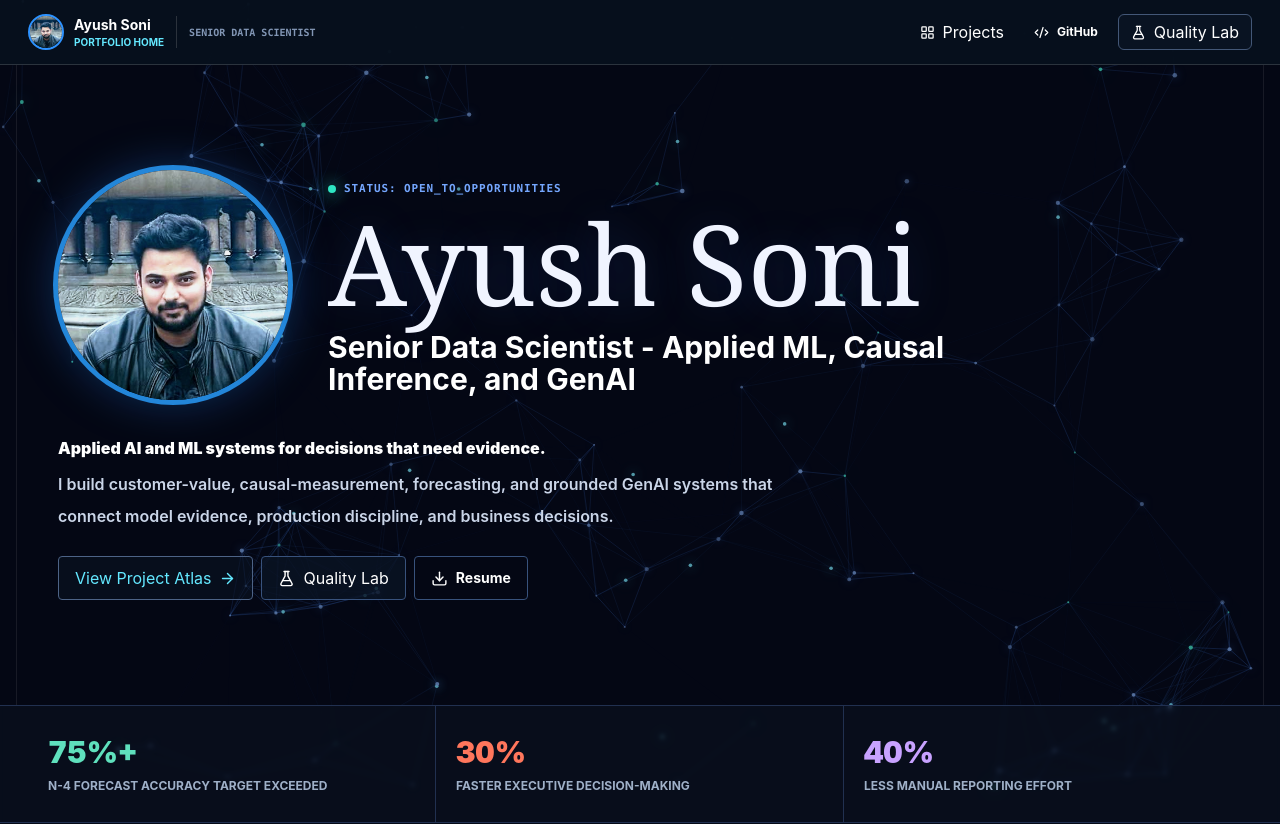
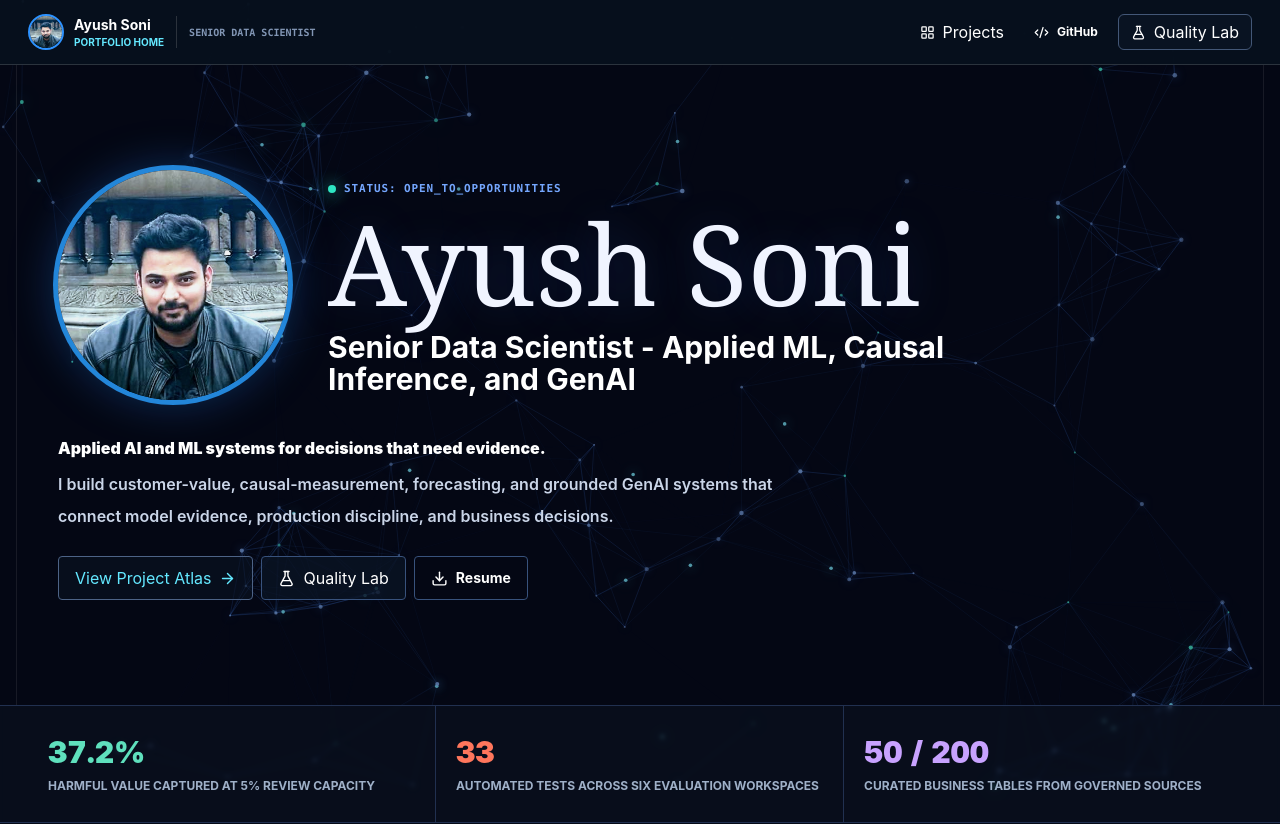
Before and after one commit to Ayush210895/ai-quality-lab, a React (Vite) app: page / in a window 1280 px wide. Shown: the top 824 px of the page. Built offline with nearby package versions, Linux system fonts and the light colour scheme.

Commit message:
Strengthen portfolio proof metrics

```diff
--- a/src/PortfolioSite.tsx
+++ b/src/PortfolioSite.tsx
@@ -470,9 +470,9 @@ function UnifiedHome({ onHome, onProjects, onOpenLab, onSelectProject }: Pick<Po
 
       <section className="border-b border-[#213050] bg-[#09101e]/78 backdrop-blur-[2px]">
         <div className="mx-auto grid max-w-[1500px] grid-cols-1 md:grid-cols-3 md:px-7">
-          <HomeProof value="75%+" label="N-4 forecast accuracy target exceeded" accent="#5fe0bd" />
-          <HomeProof value="30%" label="Faster executive decision-making" accent="#ff765c" />
-          <HomeProof value="40%" label="Less manual reporting effort" accent="#c8a2ff" />
+          <HomeProof value="37.2%" label="Harmful value captured at 5% review capacity" accent="#5fe0bd" />
+          <HomeProof value="33" label="Automated tests across six evaluation workspaces" accent="#ff765c" />
+          <HomeProof value="50 / 200" label="Curated business tables from governed sources" accent="#c8a2ff" />
         </div>
       </section>
 
```
Also changed, not shown: 8 other files (tests, documents, lock files or other folders).
